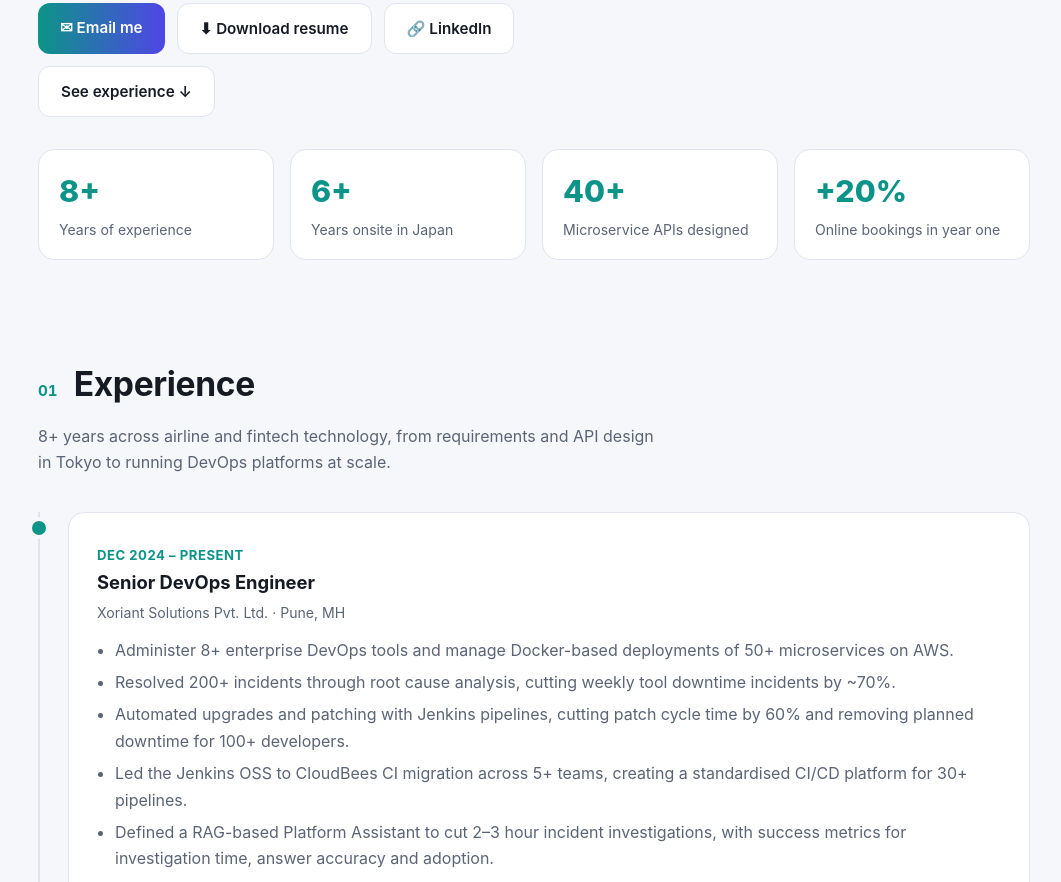
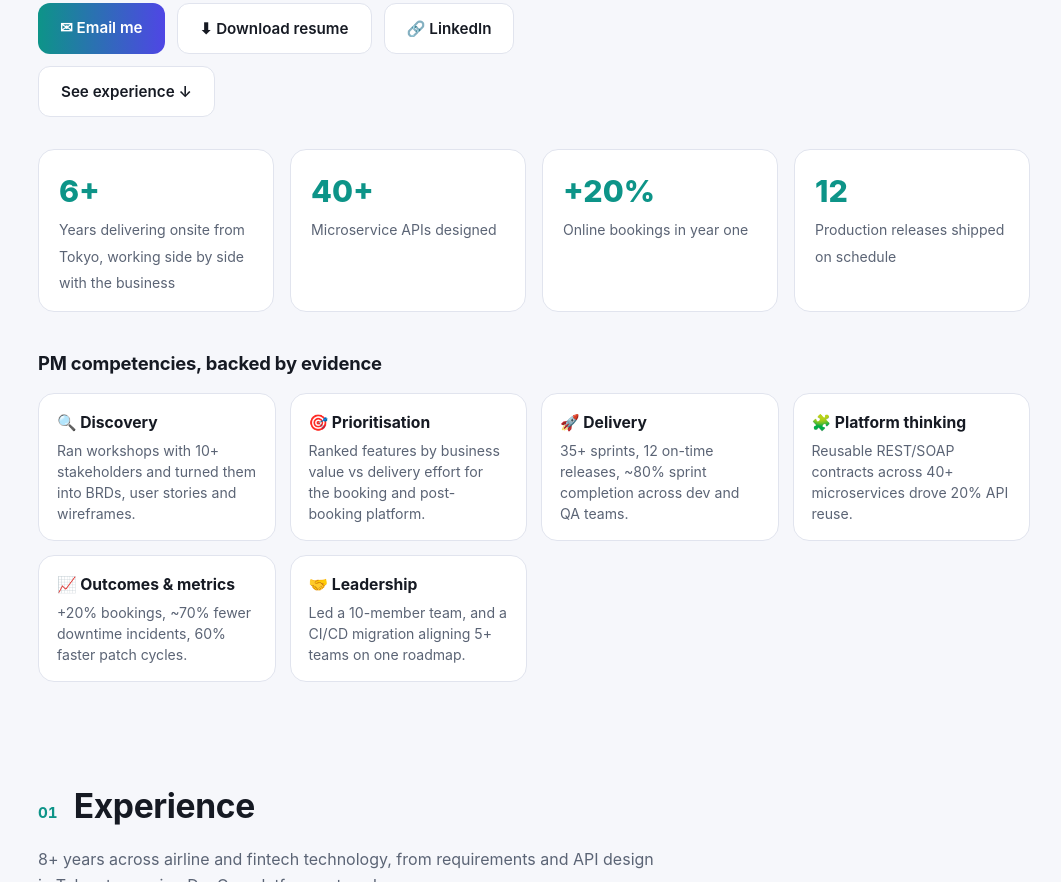
Before and after one commit to Shubha1096/portfolio, a plain HTML site: page index.html in a window 1280 px wide. Shown: the part 620-1502 px from the top of the page, without its empty margins (106-1167 px from the left). Drawn offline with Linux system fonts and the light colour scheme.

Commit message:
Rework hero stats and add PM competencies grid to homepage
Co-Authored-By: Claude Sonnet 5.5 <noreply@anthropic.com>
Claude-Session: https://claude.ai/code/session_01QbppMKAh52ZcjsDhpDUgLd

```diff
--- a/index.html
+++ b/index.html
@@ -106,6 +106,12 @@
   .now{margin:0 0 18px;padding:10px 14px;border-radius:12px;background:var(--surface);border:1px solid var(--border);font-size:.92rem;color:var(--muted);display:inline-block}
   .now b{color:var(--text)}
   .badge.open{border-color:var(--accent);color:var(--accent);font-weight:600}
+  .pm-title{font-size:1.15rem;margin:36px 0 14px}
+  .pm-grid{display:grid;grid-template-columns:repeat(auto-fit,minmax(220px,1fr));gap:14px}
+  .pm-card{background:var(--surface);border:1px solid var(--border);border-radius:var(--radius);padding:16px 18px;transition:.2s}
+  .pm-card:hover{border-color:var(--accent)}
+  .pm-card h3{font-size:.98rem;margin-bottom:4px}
+  .pm-card p{color:var(--muted);font-size:.88rem;line-height:1.5}
 </style>
 <script>document.documentElement.classList.add('js')</script>
 </head>
@@ -149,10 +155,20 @@
       <div class="avatar" aria-hidden="true">SK</div>
     </div>
     <div class="stats">
-      <div class="stat"><b>8+</b><span>Years of experience</span></div>
-      <div class="stat"><b>6+</b><span>Years onsite in Japan</span></div>
+      <div class="stat"><b>6+</b><span>Years delivering onsite from Tokyo, working side by side with the business</span></div>
       <div class="stat"><b>40+</b><span>Microservice APIs designed</span></div>
       <div class="stat"><b>+20%</b><span>Online bookings in year one</span></div>
+      <div class="stat"><b>12</b><span>Production releases shipped on schedule</span></div>
+    </div>
+
+    <h2 class="pm-title">PM competencies, backed by evidence</h2>
+    <div class="pm-grid">
+      <div class="pm-card"><h3>🔍 Discovery</h3><p>Ran workshops with 10+ stakeholders and turned them into BRDs, user stories and wireframes.</p></div>
+      <div class="pm-card"><h3>🎯 Prioritisation</h3><p>Ranked features by business value vs delivery effort for the booking and post-booking platform.</p></div>
+      <div class="pm-card"><h3>🚀 Delivery</h3><p>35+ sprints, 12 on-time releases, ~80% sprint completion across dev and QA teams.</p></div>
+      <div class="pm-card"><h3>🧩 Platform thinking</h3><p>Reusable REST/SOAP contracts across 40+ microservices drove 20% API reuse.</p></div>
+      <div class="pm-card"><h3>📈 Outcomes &amp; metrics</h3><p>+20% bookings, ~70% fewer downtime incidents, 60% faster patch cycles.</p></div>
+      <div class="pm-card"><h3>🤝 Leadership</h3><p>Led a 10-member team, and a CI/CD migration aligning 5+ teams on one roadmap.</p></div>
     </div>
   </div>
 </header>
```
